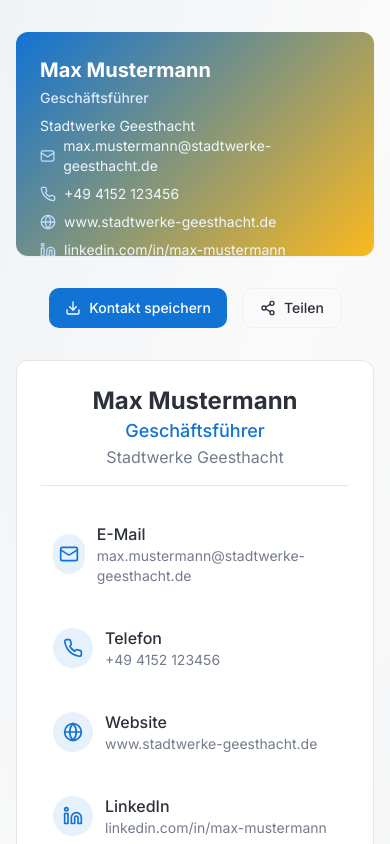
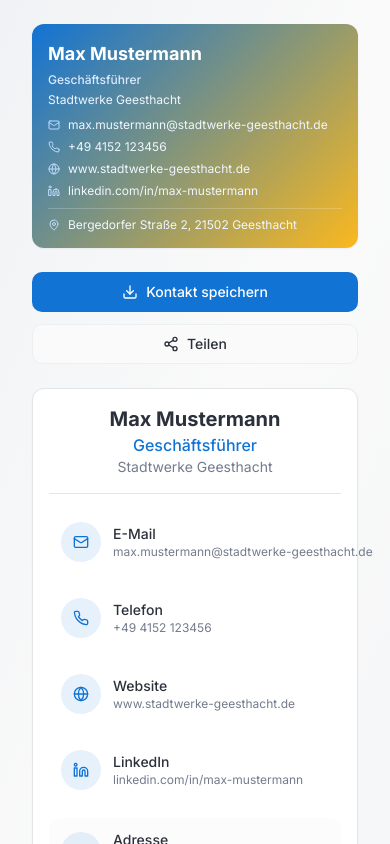
Before and after one commit to medpex/vcard-hub-app, a React (Vite) app: page /card/1 in a window 390 px wide. Shown: the top 844 px of the page. Built offline with nearby package versions, Linux system fonts and the light colour scheme.

Commit message:
Refactor: Improve mobile view
Adjust the business card display for better mobile presentation.

```diff
--- a/src/components/BusinessCard.tsx
+++ b/src/components/BusinessCard.tsx
@@ -22,7 +22,9 @@ interface BusinessCardProps {
 }
 
 export function BusinessCard({ data, variant = "display", className = "" }: BusinessCardProps) {
-  const cardSize = variant === "preview" ? "w-80 h-48" : "w-96 h-56";
+  const cardSize = variant === "preview"
+    ? "w-80 h-48 md:w-80 md:h-48"
+    : "w-full max-w-sm mx-auto h-56 sm:w-96 sm:h-56 md:max-w-md lg:max-w-lg";
 
   return (
     <Card className={`
@@ -33,28 +35,28 @@ export function BusinessCard({ data, variant = "display", className = "" }: Busi
       <div className="absolute inset-0 gradient-business" />
 
       {/* Content overlay */}
-      <div className="relative h-full p-6 text-white flex flex-col justify-between">
+      <div className="relative h-full p-4 sm:p-6 text-white flex flex-col justify-between">
         {/* Header */}
-        <div className="flex justify-between items-start">
-          <div className="flex-1">
-            <h2 className="text-xl font-bold mb-1">{data.name}</h2>
-            <p className="text-blue-100 text-sm font-medium mb-2">{data.position}</p>
-            <p className="text-blue-50 text-sm">{data.company}</p>
+        <div className="flex justify-between items-start gap-3">
+          <div className="flex-1 min-w-0">
+            <h2 className="text-lg sm:text-xl font-bold mb-1 truncate">{data.name}</h2>
+            <p className="text-blue-100 text-xs sm:text-sm font-medium mb-1 sm:mb-2 truncate">{data.position}</p>
+            <p className="text-blue-50 text-xs sm:text-sm truncate">{data.company}</p>
           </div>
 
           {/* Avatar/Logo area */}
-          <div className="flex flex-col items-end gap-2">
+          <div className="flex flex-col items-end gap-2 flex-shrink-0">
             {data.avatar && (
-              <div className="w-12 h-12 rounded-full bg-white/20 backdrop-blur-sm border border-white/30 flex items-center justify-center">
+              <div className="w-10 h-10 sm:w-12 sm:h-12 rounded-full bg-white/20 backdrop-blur-sm border border-white/30 flex items-center justify-center">
                 <img
                   src={data.avatar}
                   alt={data.name}
-                  className="w-10 h-10 rounded-full object-cover"
+                  className="w-8 h-8 sm:w-10 sm:h-10 rounded-full object-cover"
                 />
               </div>
             )}
             {data.companyLogo && (
-              <div className="w-16 h-8 bg-white/10 backdrop-blur-sm rounded border border-white/20 flex items-center justify-center">
+              <div className="w-12 h-6 sm:w-16 sm:h-8 bg-white/10 backdrop-blur-sm rounded border border-white/20 flex items-center justify-center">
                 <img
                   src={data.companyLogo}
                   alt={data.company}
@@ -66,36 +68,36 @@ export function BusinessCard({ data, variant = "display", className = "" }: Busi
         </div>
 
         {/* Contact information */}
-        <div className="space-y-2">
-          <div className="flex items-center gap-2 text-sm">
-            <Mail className="w-4 h-4 text-blue-200" />
-            <span className="text-blue-50">{data.email}</span>
+        <div className="space-y-1.5 sm:space-y-2">
+          <div className="flex items-center gap-2 text-xs sm:text-sm">
+            <Mail className="w-3 h-3 sm:w-4 sm:h-4 text-blue-200 flex-shrink-0" />
+            <span className="text-blue-50 truncate">{data.email}</span>
           </div>
 
-          <div className="flex items-center gap-2 text-sm">
-            <Phone className="w-4 h-4 text-blue-200" />
+          <div className="flex items-center gap-2 text-xs sm:text-sm">
+            <Phone className="w-3 h-3 sm:w-4 sm:h-4 text-blue-200 flex-shrink-0" />
             <span className="text-blue-50">{data.phone}</span>
           </div>
 
           {data.website && (
-            <div className="flex items-center gap-2 text-sm">
-              <Globe className="w-4 h-4 text-blue-200" />
-              <span className="text-blue-50">{data.website}</span>
+            <div className="flex items-center gap-2 text-xs sm:text-sm">
+              <Globe className="w-3 h-3 sm:w-4 sm:h-4 text-blue-200 flex-shrink-0" />
+              <span className="text-blue-50 truncate">{data.website}</span>
             </div>
           )}
 
           {data.linkedin && (
-            <div className="flex items-center gap-2 text-sm">
-              <Linkedin className="w-4 h-4 text-blue-200" />
-              <span className="text-blue-50">{data.linkedin}</span>
+            <div className="flex items-center gap-2 text-xs sm:text-sm">
+              <Linkedin className="w-3 h-3 sm:w-4 sm:h-4 text-blue-200 flex-shrink-0" />
+              <span className="text-blue-50 truncate">{data.linkedin}</span>
             </div>
           )}
         </div>
 
         {/* Address at bottom */}
-        <div className="flex items-center gap-2 text-xs pt-2 border-t border-white/20">
-          <MapPin className="w-3 h-3 text-blue-200" />
-          <span className="text-blue-50">{data.address}</span>
+        <div className="flex items-start gap-2 text-xs pt-2 border-t border-white/20">
+          <MapPin className="w-3 h-3 text-blue-200 flex-shrink-0 mt-0.5" />
+          <span className="text-blue-50 leading-tight">{data.address}</span>
         </div>
       </div>
     </Card>
--- a/src/pages/BusinessCardView.tsx
+++ b/src/pages/BusinessCardView.tsx
@@ -75,61 +75,61 @@ END:VCARD`;
 
   return (
     <div className="min-h-screen bg-gradient-to-br from-business-secondary via-background to-business-secondary/50">
-      <div className="container mx-auto px-4 py-8">
-        <div className="max-w-4xl mx-auto space-y-8">
+      <div className="container mx-auto px-4 py-6 sm:py-8">
+        <div className="max-w-4xl mx-auto space-y-6 sm:space-y-8">
           {/* Main Business Card Display */}
-          <div className="flex justify-center">
+          <div className="flex justify-center px-4">
             <BusinessCard data={mockCardData} />
           </div>
 
           {/* Action Buttons */}
-          <div className="flex justify-center gap-4">
-            <Button onClick={handleSaveContact} className="gap-2">
+          <div className="flex flex-col sm:flex-row justify-center gap-3 sm:gap-4 px-4">
+            <Button onClick={handleSaveContact} className="gap-2 w-full sm:w-auto">
               <Download className="w-4 h-4" />
               Kontakt speichern
             </Button>
-            <Button variant="outline" onClick={handleShare} className="gap-2">
+            <Button variant="outline" onClick={handleShare} className="gap-2 w-full sm:w-auto">
               <Share2 className="w-4 h-4" />
               Teilen
             </Button>
           </div>
 
           {/* Contact Details Card */}
-          <Card className="max-w-2xl mx-auto">
-            <CardContent className="p-6">
-              <div className="space-y-6">
+          <Card className="mx-4 sm:max-w-2xl sm:mx-auto">
+            <CardContent className="p-4 sm:p-6">
+              <div className="space-y-4 sm:space-y-6">
                 <div className="text-center border-b pb-4">
-                  <h1 className="text-2xl font-bold text-business-text">{mockCardData.name}</h1>
-                  <p className="text-lg text-business-primary font-medium">{mockCardData.position}</p>
-                  <p className="text-muted-foreground">{mockCardData.company}</p>
+                  <h1 className="text-xl sm:text-2xl font-bold text-business-text">{mockCardData.name}</h1>
+                  <p className="text-base sm:text-lg text-business-primary font-medium">{mockCardData.position}</p>
+                  <p className="text-sm sm:text-base text-muted-foreground">{mockCardData.company}</p>
                 </div>
 
-                <div className="grid gap-4 md:grid-cols-2">
+                <div className="grid gap-3 sm:gap-4 sm:grid-cols-2">
                   {/* Email */}
                   <a
                     href={`mailto:${mockCardData.email}`}
-                    className="flex items-center gap-3 p-3 rounded-lg hover:bg-muted/50 transition-colors group"
+                    className="flex items-center gap-3 p-3 rounded-lg hover:bg-muted/50 transition-colors group touch-manipulation"
                   >
-                    <div className="w-10 h-10 rounded-full bg-business-primary/10 flex items-center justify-center group-hover:bg-business-primary/20 transition-colors">
-                      <Mail className="w-5 h-5 text-business-primary" />
+                    <div className="w-10 h-10 sm:w-12 sm:h-12 rounded-full bg-business-primary/10 flex items-center justify-center group-hover:bg-business-primary/20 transition-colors flex-shrink-0">
+                      <Mail className="w-4 h-4 sm:w-5 sm:h-5 text-business-primary" />
                     </div>
-                    <div>
-                      <p className="font-medium">E-Mail</p>
-                      <p className="text-sm text-muted-foreground">{mockCardData.email}</p>
+                    <div className="min-w-0 flex-1">
+                      <p className="font-medium text-sm sm:text-base">E-Mail</p>
+                      <p className="text-xs sm:text-sm text-muted-foreground truncate">{mockCardData.email}</p>
                     </div>
                   </a>
 
                   {/* Phone */}
                   <a
                     href={`tel:${mockCardData.phone}`}
-                    className="flex items-center gap-3 p-3 rounded-lg hover:bg-muted/50 transition-colors group"
+                    className="flex items-center gap-3 p-3 rounded-lg hover:bg-muted/50 transition-colors group touch-manipulation"
                   >
-                    <div className="w-10 h-10 rounded-full bg-business-primary/10 flex items-center justify-center group-hover:bg-business-primary/20 transition-colors">
-                      <Phone className="w-5 h-5 text-business-primary" />
+                    <div className="w-10 h-10 sm:w-12 sm:h-12 rounded-full bg-business-primary/10 flex items-center justify-center group-hover:bg-business-primary/20 transition-colors flex-shrink-0">
+                      <Phone className="w-4 h-4 sm:w-5 sm:h-5 text-business-primary" />
                     </div>
-                    <div>
-                      <p className="font-medium">Telefon</p>
-                      <p className="text-sm text-muted-foreground">{mockCardData.phone}</p>
+                    <div className="min-w-0 flex-1">
+                      <p className="font-medium text-sm sm:text-base">Telefon</p>
+                      <p className="text-xs sm:text-sm text-muted-foreground">{mockCardData.phone}</p>
                     </div>
                   </a>
 
@@ -139,14 +139,14 @@ END:VCARD`;
                       href={`https://${mockCardData.website}`}
                       target="_blank"
                       rel="noopener noreferrer"
-                      className="flex items-center gap-3 p-3 rounded-lg hover:bg-muted/50 transition-colors group"
+                      className="flex items-center gap-3 p-3 rounded-lg hover:bg-muted/50 transition-colors group touch-manipulation"
                     >
-                      <div className="w-10 h-10 rounded-full bg-business-primary/10 flex items-center justify-center group-hover:bg-business-primary/20 transition-colors">
-                        <Globe className="w-5 h-5 text-business-primary" />
+                      <div className="w-10 h-10 sm:w-12 sm:h-12 rounded-full bg-business-primary/10 flex items-center justify-center group-hover:bg-business-primary/20 transition-colors flex-shrink-0">
+                        <Globe className="w-4 h-4 sm:w-5 sm:h-5 text-business-primary" />
                       </div>
-                      <div>
-                        <p className="font-medium">Website</p>
-                        <p className="text-sm text-muted-foreground">{mockCardData.website}</p>
+                      <div className="min-w-0 flex-1">
+                        <p className="font-medium text-sm sm:text-base">Website</p>
+                        <p className="text-xs sm:text-sm text-muted-foreground truncate">{mockCardData.website}</p>
                       </div>
                     </a>
                   )}
@@ -157,14 +157,14 @@ END:VCARD`;
                       href={`https://${mockCardData.linkedin}`}
                       target="_blank"
                       rel="noopener noreferrer"
-                      className="flex items-center gap-3 p-3 rounded-lg hover:bg-muted/50 transition-colors group"
+                      className="flex items-center gap-3 p-3 rounded-lg hover:bg-muted/50 transition-colors group touch-manipulation"
                     >
-                      <div className="w-10 h-10 rounded-full bg-business-primary/10 flex items-center justify-center group-hover:bg-business-primary/20 transition-colors">
-                        <Linkedin className="w-5 h-5 text-business-primary" />
+                      <div className="w-10 h-10 sm:w-12 sm:h-12 rounded-full bg-business-primary/10 flex items-center justify-center group-hover:bg-business-primary/20 transition-colors flex-shrink-0">
+                        <Linkedin className="w-4 h-4 sm:w-5 sm:h-5 text-business-primary" />
                       </div>
-                      <div>
-                        <p className="font-medium">LinkedIn</p>
-                        <p className="text-sm text-muted-foreground">{mockCardData.linkedin}</p>
+                      <div className="min-w-0 flex-1">
+                        <p className="font-medium text-sm sm:text-base">LinkedIn</p>
+                        <p className="text-xs sm:text-sm text-muted-foreground truncate">{mockCardData.linkedin}</p>
                       </div>
                     </a>
                   )}
@@ -172,12 +172,12 @@ END:VCARD`;
 
                 {/* Address */}
                 <div className="flex items-start gap-3 p-3 rounded-lg bg-muted/30">
-                  <div className="w-10 h-10 rounded-full bg-business-primary/10 flex items-center justify-center mt-0.5">
-                    <MapPin className="w-5 h-5 text-business-primary" />
+                  <div className="w-10 h-10 sm:w-12 sm:h-12 rounded-full bg-business-primary/10 flex items-center justify-center mt-0.5 flex-shrink-0">
+                    <MapPin className="w-4 h-4 sm:w-5 sm:h-5 text-business-primary" />
                   </div>
-                  <div>
-                    <p className="font-medium">Adresse</p>
-                    <p className="text-sm text-muted-foreground">{mockCardData.address}</p>
+                  <div className="min-w-0 flex-1">
+                    <p className="font-medium text-sm sm:text-base">Adresse</p>
+                    <p className="text-xs sm:text-sm text-muted-foreground leading-relaxed">{mockCardData.address}</p>
                   </div>
                 </div>
               </div>
@@ -185,7 +185,7 @@ END:VCARD`;
           </Card>
 
           {/* Footer */}
-          <div className="text-center text-sm text-muted-foreground">
+          <div className="text-center text-xs sm:text-sm text-muted-foreground px-4">
             <p>Digitale Visitenkarte • Powered by {mockCardData.company}</p>
           </div>
         </div>
```
